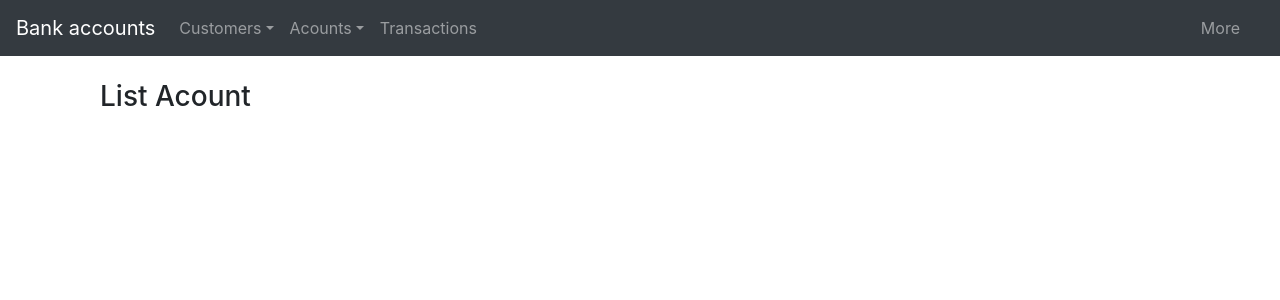
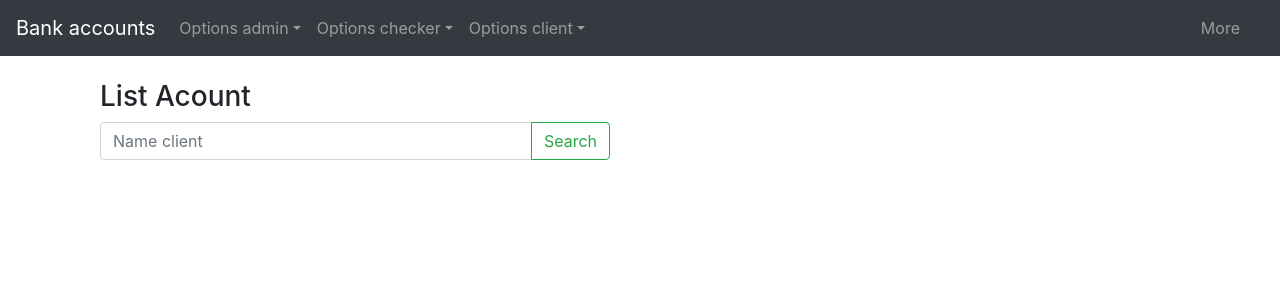
Before and after one commit to richardpuma/examenfinal_react, a React (Create React App) app: page /listAcount in a window 1280 px wide. Shown: the top 300 px of the page. Built offline with nearby package versions, Linux system fonts and the light colour scheme.

Commit message:
listAcount

```diff
--- a/src/components/Organisms/Header.jsx
+++ b/src/components/Organisms/Header.jsx
@@ -10,15 +10,22 @@ const Header = () => (
   <Navbar.Toggle aria-controls="responsive-navbar-nav" />
   <Navbar.Collapse id="responsive-navbar-nav">
     <Nav className="mr-auto">
-    <NavDropdown title="Customers" id="collasible-nav-dropdown">
+      <NavDropdown title="Options admin" id="collasible-nav-dropdown">
         <NavDropdown.Item href="customer">Register customer</NavDropdown.Item>
         <NavDropdown.Item href="listCustomer">List customers</NavDropdown.Item>
+        <NavDropdown.Item href="">Block account</NavDropdown.Item>
+        <NavDropdown.Item href="listAcount">List acount</NavDropdown.Item>
+        <NavDropdown.Item href="">List transactions</NavDropdown.Item>
       </NavDropdown>
-      <NavDropdown title="Acounts" id="collasible-nav-dropdown">
+      <NavDropdown title="Options checker" id="collasible-nav-dropdown">
+        <NavDropdown.Item href="">Deposit</NavDropdown.Item>
+        <NavDropdown.Item href="">Withdrawal</NavDropdown.Item>
+      </NavDropdown>
+      <NavDropdown title="Options client" id="collasible-nav-dropdown">
         <NavDropdown.Item href="register">Register acount</NavDropdown.Item>
-        <NavDropdown.Item href="listAcount">List acounts</NavDropdown.Item>
+        <NavDropdown.Item href="">Transfer money</NavDropdown.Item>
+        <NavDropdown.Item href="transaction">My transactions</NavDropdown.Item>
       </NavDropdown>
-      <Nav.Link href="transaction">Transactions</Nav.Link>
     </Nav>
     <Nav>
       <Nav.Link href="#deets">More</Nav.Link>
--- a/src/components/Pages/ListAcounts.jsx
+++ b/src/components/Pages/ListAcounts.jsx
@@ -1,4 +1,7 @@
 import React from 'react'
+import FormControl from 'react-bootstrap/FormControl'
+import InputGroup from 'react-bootstrap/InputGroup'
+import Button from 'react-bootstrap/Button'
 import Container from 'react-bootstrap/Container'
 import Row from 'react-bootstrap/Row'
 import Col from 'react-bootstrap/Col'
@@ -12,7 +15,16 @@ const ListAcount = () => (
        <Col md="auto">
          <br></br>
        <h3>List Acount</h3>
-
+       <InputGroup className="mb-3">
+    <FormControl
+      placeholder="Name client"
+      aria-label="Recipient's username"
+      aria-describedby="basic-addon2"
+    />
+    <InputGroup.Append>
+      <Button variant="outline-success">Search</Button>
+    </InputGroup.Append>
+  </InputGroup>
         </Col>
       </Col>
      </Row>
--- a/src/components/Pages/Register.jsx
+++ b/src/components/Pages/Register.jsx
@@ -21,8 +21,8 @@ const Register = () => (
             </Form.Group>
 
             <Form.Group controlId="formBasicBalance">
-              <Form.Label>Overdraft</Form.Label>
-              <Form.Control type="numeric" placeholder="0.00" required/>
+              <Form.Label>Overdraft limit</Form.Label>
+              <Form.Control type="number" placeholder="0.00" required/>
             </Form.Group>
 
             <Button variant="primary" type="submit">
--- a/src/components/Pages/Transaction.jsx
+++ b/src/components/Pages/Transaction.jsx
@@ -11,7 +11,7 @@ const Transaction = () => (
      <Col xs lg="6">
        <Col md="auto">
          <br></br>
-       <h3>Transactions</h3>
+       <h3>My Transactions</h3>
 
         </Col>
       </Col>
```
